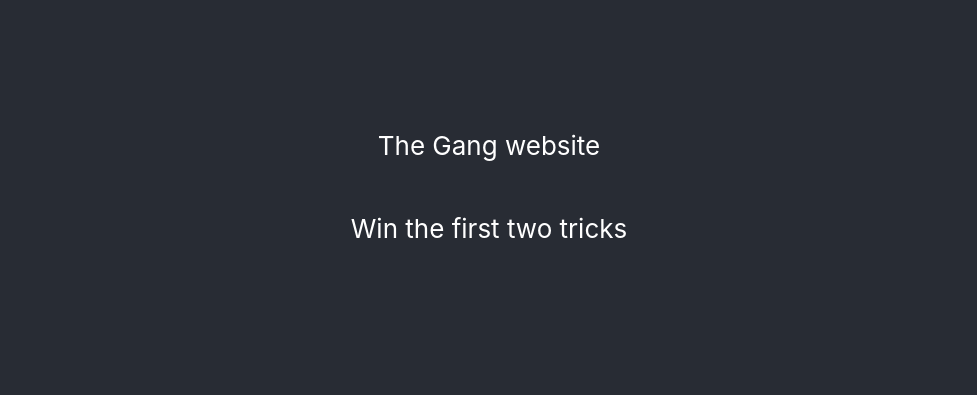
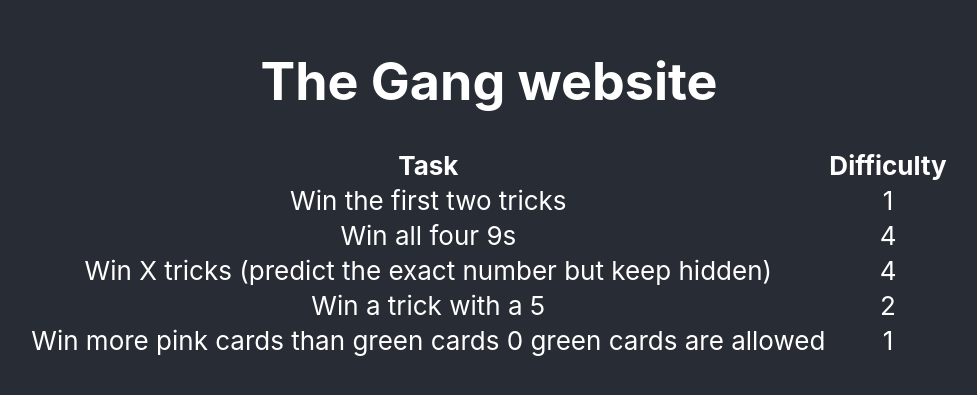
Before and after one commit to mark11234/the-gang, a React (Create React App) app: page / in a window 1280 px wide. Shown: the part 213-608 px from the top of the page, without its empty margins (151-1128 px from the left). Built offline with nearby package versions, Linux system fonts and the light colour scheme.

Commit message:
add table of tasks

```diff
--- a/src/App.tsx
+++ b/src/App.tsx
@@ -1,17 +1,15 @@
-import React from 'react';
 import './App.css';
+import TableOfTasks from './components/tableOfTasks';
 import { getTasks } from './helpers/getTasks';
 
-function App() {
+const App = () => {
   return (
     <div className="App">
       <header className="App-header">
-        <p>
+        <h1>
           The Gang website
-        </p>
-        <p>
-          {getTasks(3,12)[0].title}
-        </p>
+        </h1>
+        <TableOfTasks tasks={getTasks(3,12)} numberOfPlayers={3}/>
       </header>
     </div>
   );
--- /dev/null
+++ b/src/components/tableOfTasks.tsx
@@ -0,0 +1,25 @@
+import { Task } from "../models/task";
+import TaskRow from "./taskRow";
+
+type TableOfTasksProps = {
+  tasks: Task[],
+  numberOfPlayers: 3 | 4 | 5
+}
+
+const TableOfTasks = (props: TableOfTasksProps) => (
+  <div className="Table">
+    <table className="tg">
+      <thead>
+        <tr>
+          <th className="tg-0lax">Task</th>
+          <th className="tg-0lax">Difficulty</th>
+        </tr>
+      </thead>
+      <tbody>
+        {props.tasks.map(task => <TaskRow task={task} numberOfPlayers={props.numberOfPlayers}/>)}
+      </tbody>
+    </table>
+  </div>
+);
+
+export default TableOfTasks
--- /dev/null
+++ b/src/components/taskRow.tsx
@@ -0,0 +1,15 @@
+import { Task } from "../models/task"
+
+type TaskRowProps = {
+  task: Task,
+  numberOfPlayers: 3 | 4 | 5
+}
+
+const TaskRow = (props: TaskRowProps) => (
+  <tr>
+    <td className="tg-0lax">{props.task.title}</td>
+    <td className="tg-0lax">{props.task.difficulty[props.numberOfPlayers]}</td>
+  </tr>
+)
+
+  export default TaskRow
```
Also changed, not shown: 1 other file (tests, documents, lock files or other folders).
